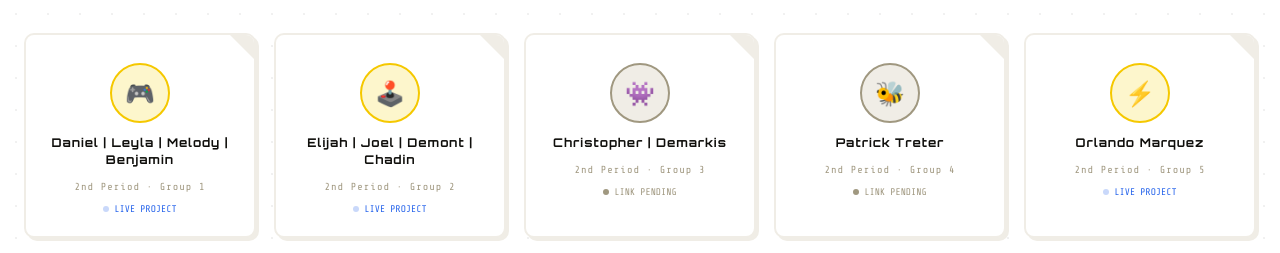
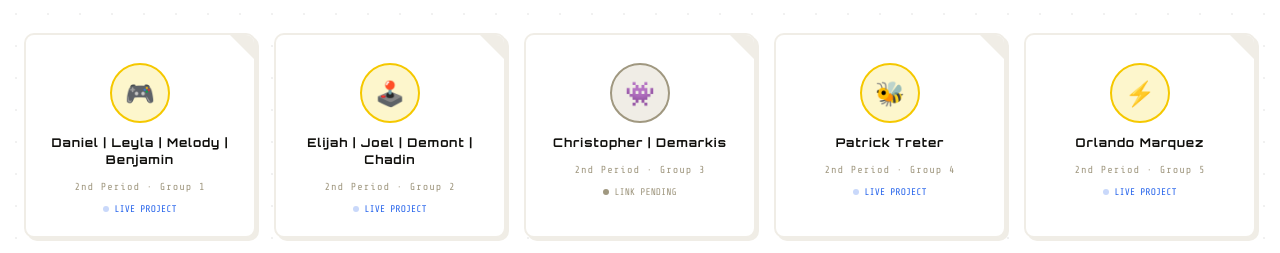
Before and after one commit to wcantu/wcantu.github.io, a plain HTML site: page index.html in a window 1280 px wide. Shown: the part 546-799 px from the top of the page. Drawn offline with nearby package versions, Linux system fonts and the light colour scheme.

Commit message:
Update index.html

```diff
--- a/index.html
+++ b/index.html
@@ -406,7 +406,7 @@
       { name: "Daniel | Leyla | Melody | Benjamin", url: "https://daniel-v0722.github.io/", hasLink: true },
       { name: "Elijah | Joel | Demont | Chadin", url: "https://v3mntsss.github.io/dj-friends/", hasLink: true },
       { name: "Christopher | Demarkis", url: "#", hasLink: false },
-      { name: "Patrick Treter", url: "#", hasLink: false },
+      { name: "Patrick Treter", url: "https://patwebweb.github.io/patrickwebsite/", hasLink: true },
       { name: "Orlando Marquez", url: "https://freethrow-mnyhyq8y.manus.space", hasLink: true },
       { name: "Andrea | Mycah", url: "https://mycahlerma.github.io/mycahlerma/", hasLink: true },
       { name: "Samantha Inmon", url: "#", hasLink: false },
```
